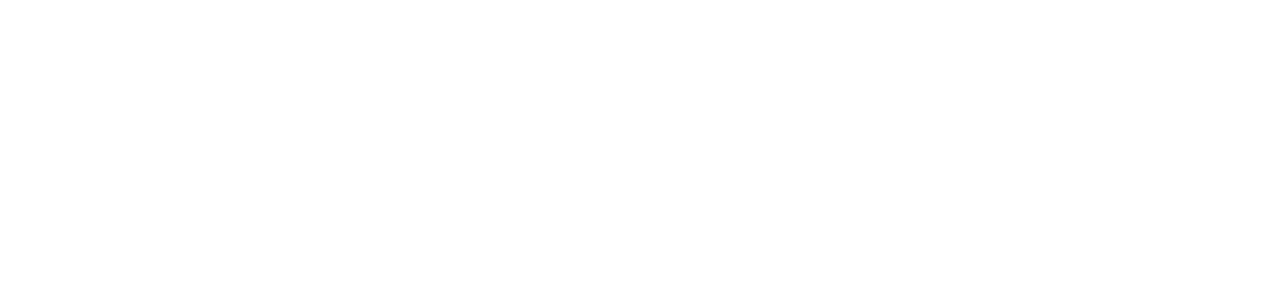
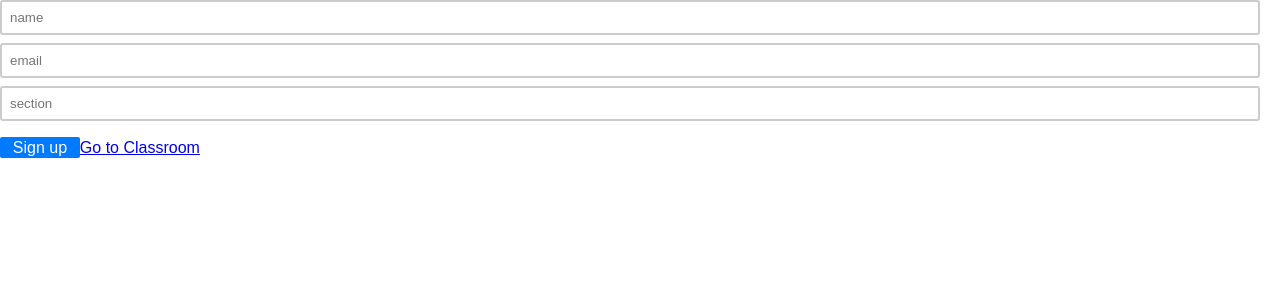
Before and after one commit to Bastaks14096/Classroom, a React (Create React App) app: page /formInputData in a window 1280 px wide. Before the commit this address had no page. Shown: the top 300 px of the page. Built offline with nearby package versions, Linux system fonts and the light colour scheme; the HTML template or start-up script is replaced by a standard one; a web font is replaced by a local one.

Commit message:
add FormInputData for student and change path some page

```diff
--- a/src/App.js
+++ b/src/App.js
@@ -5,6 +5,7 @@
 import TeacherDashboard from './components/TeacherDashboard';
 import Attendance from './components/Attendance'; // Import Attendance component
 import ClassroomStudent from './components/ClassroomStudent'
+import FormInputData from './components/FormInputData';
 
 function App() {
   return (
@@ -15,6 +16,8 @@
         <Route exact path="/teacher/Dashboard" element={<TeacherDashboard />} />
         <Route exact path="/attendance" element={<Attendance />} /> {/* เพิ่มเส้นทางสำหรับ "/attendance" */}
         <Route exact path="/classroom" element={<ClassroomStudent />} />
+        <Route exact path="/formInputData" element={<FormInputData />} />
+
       </Routes>
     </BrowserRouter>
   );
--- /dev/null
+++ b/src/components/FormInputData.js
@@ -0,0 +1,36 @@
+
+import React, { useState, useEffect } from 'react';
+import { db } from './firebase';
+import { collection,addDoc } from 'firebase/firestore'; // แก้ไขการนำเข้าโมดูลนี้
+import { Link } from 'react-router-dom';
+
+const FormInputData = ()=>{
+
+    const [form,setForm] = useState({})
+
+    const handleChange= (e) =>{
+        setForm({
+            ...form,
+            [e.target.name]: e.target.value
+        })
+    }
+
+    const handleAddData =async()=>{
+        await addDoc(collection(db,"user_student"),form)
+        .then((res)=>{
+            console.log(res)
+        }).catch(err=>console.log(err))
+    }
+
+    return(
+        <>
+            <input onChange={(e)=>handleChange(e)} type='text' name='name' placeholder='name'/><br/>
+            <input onChange={(e)=>handleChange(e)} type='text' name='email' placeholder='email'/><br/>
+            <input onChange={(e)=>handleChange(e)} type='text' name='section' placeholder='section'/><br/>
+           <button onClick={handleAddData}>Sign up</button>
+           <Link to="/student/Dashboard">Go to Classroom</Link>
+        </>
+    );
+}
+
+export default FormInputData;
```
